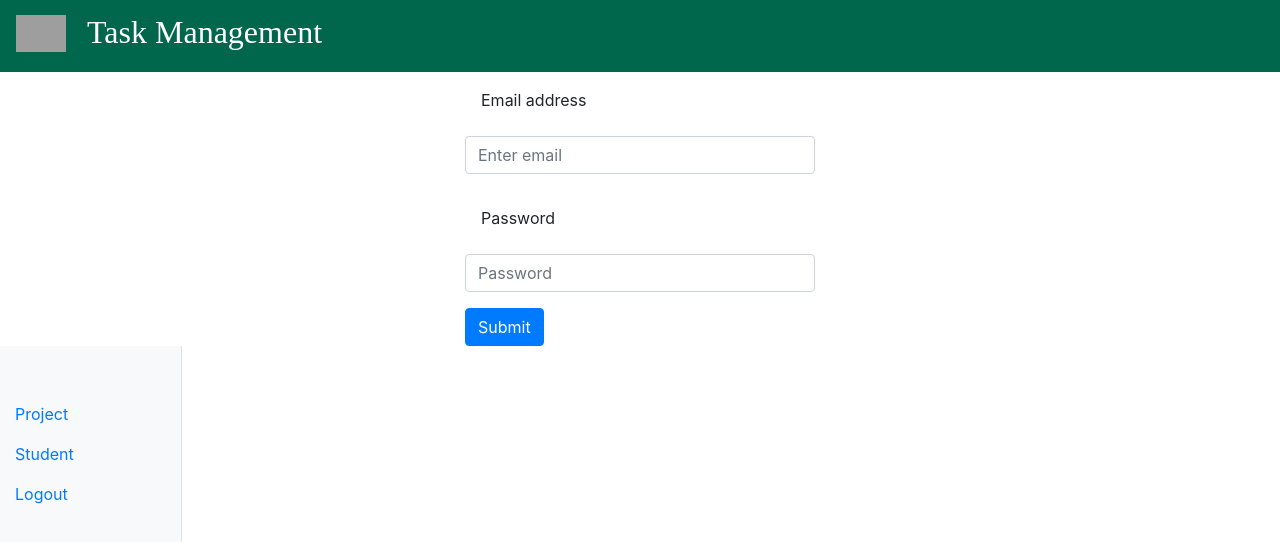
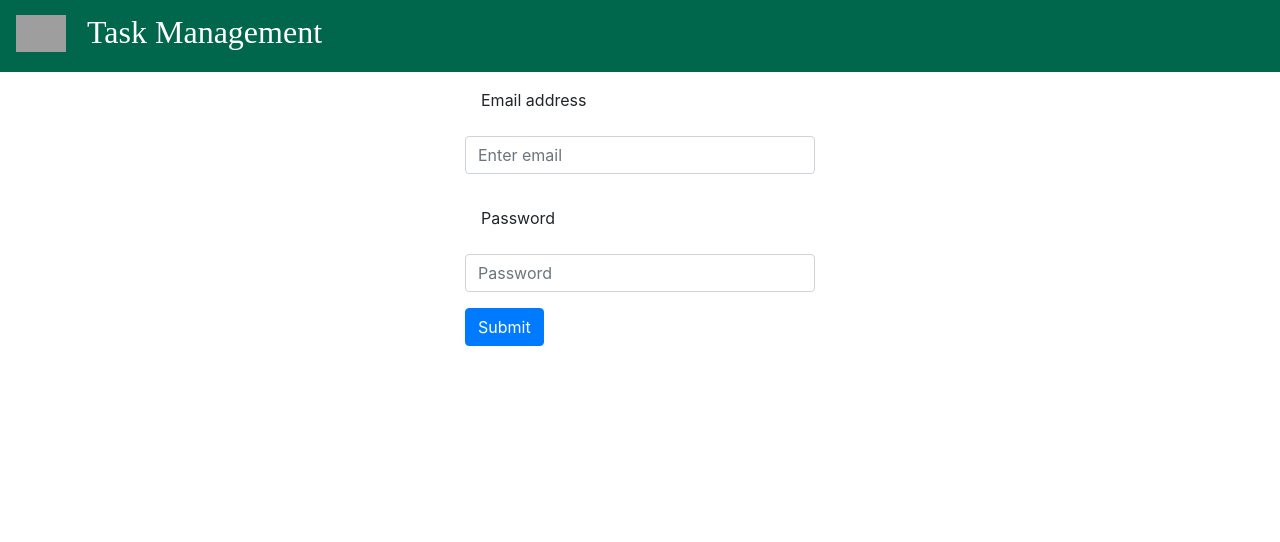
Before and after one commit to rohan6471/task-management-frontend, a React (Create React App) app in the folder task-management/: page / in a window 1280 px wide. Shown: the top 542 px of the page. Built offline with nearby package versions, Linux system fonts and the light colour scheme; grey boxes are pictures that could not be loaded.

Commit message:
updated file

```diff
--- a/task-management/src/App.js
+++ b/task-management/src/App.js
@@ -8,14 +8,15 @@ import Header from "./components/Header"
 
 function App() {
   return (
-    <Router>
+    <div></div>
+    // <Router>
 
-      <div>
-        <Header />
-        <br />
-      <Route path="/" exact component={Login} />
-      </div>
-    </Router>
+    //   <div>
+    //     <Header />
+    //     <br />
+    //   <Route path="/" exact component={Login} />
+    //   </div>
+    // </Router>
   );
 }
 
--- a/task-management/src/components/Dashboard.js
+++ b/task-management/src/components/Dashboard.js
@@ -1,7 +1,7 @@
 import React, { Component } from "react"
 import {Container, Row, Col, Card, Form, Button } from "react-bootstrap";
 import { withRouter } from "react-router";
-import Sidebar from "./sidebar.js";
+import Sidebar from "./Sidebar.js";
 import '../css/dashboard.css'
 
 class Dashboard extends Component {
--- a/task-management/src/components/Login.js
+++ b/task-management/src/components/Login.js
@@ -30,7 +30,7 @@ constructor(props){
    })
  };
  handleClick(event){
-  this.props.history.push('/Project');
+  this.props.history.push('/dashboard/Project');
 
     var payload={
     "email":this.state.username,
@@ -62,7 +62,7 @@ render() {
     return (
 <Container>
 <Row>
-    <Col></Col>
+    <Col ></Col>
     <Col >
     <Form>
   <Form.Group controlId="formBasicEmail">
@@ -80,7 +80,7 @@ render() {
 </Form>
 
     </Col>
-    <Col></Col>
+    <Col ></Col>
   </Row>
 </Container>
 );
--- a/task-management/src/components/Student.js
+++ b/task-management/src/components/Student.js
@@ -1,6 +1,5 @@
 import React, { Component } from "react"
-import {Container, Row, Col, Card, Form, Button } from "react-bootstrap";
-import { withRouter } from "react-router";
+
 
 
 class Student extends Component {
--- a/task-management/src/components/sidebar.js
+++ b/task-management/src/components/sidebar.js
@@ -20,10 +20,10 @@ const Side = props => {
             >
                 <div className="sidebar-sticky"></div>
             <Nav.Item>
-                <Nav.Link href="/project">Project</Nav.Link>
+                <Nav.Link href="/dashboard/project">Project</Nav.Link>
             </Nav.Item>
             <Nav.Item>
-                <Nav.Link href="/student" eventKey="link-1">Student</Nav.Link>
+                <Nav.Link href="/dashboard/student" eventKey="link-1">Student</Nav.Link>
             </Nav.Item>
             <Nav.Item>
                 <Nav.Link eventKey="link-2">Logout</Nav.Link>
--- a/task-management/src/css/dashboard.css
+++ b/task-management/src/css/dashboard.css
@@ -8,6 +8,7 @@
     padding: 48px 0 0;
     box-shadow: inset -1px 0 0 rgba(0, 0, 0, .1);
 }
+
 #sidebar-wrapper{
     min-height: 100vh !important;
     width: 100vw;
--- a/task-management/src/css/login.css
+++ b/task-management/src/css/login.css
@@ -18,3 +18,9 @@ label{
 .login-label{
     padding-left:90px !important;
 }
+.form{
+    border-width: thin !important;
+    border-color: black !important;
+    padding: 1em !important;
+    border-style: solid !important;
+}
--- a/task-management/src/index.js
+++ b/task-management/src/index.js
@@ -11,7 +11,7 @@ import * as serviceWorker from './serviceWorker';
 import {Container, Row, Col, Card, Form, Button } from "react-bootstrap";
 import {BrowserRouter as Router,Route} from 'react-router-dom';
 import 'bootstrap/dist/css/bootstrap.min.css';
-import Sidebar from "./components/sidebar.js";
+import Sidebar from "./components/Sidebar.js";
 import './css/dashboard.css'
 
 ReactDOM.render(
@@ -22,13 +22,14 @@ ReactDOM.render(
       <Container fluid>
             <Row>
                 <Col xs={2} id="sidebar-wrapper">
-                  <Sidebar />
+                <Route  path="/dashboard" component={Sidebar}/>
+
                 </Col>
                 <Col  xs={10} id="page-content-wrapper">
 
       <Route exact path="/Dashboard" component={Dashboard}/>
-      <Route exact path="/project" component={Project}/>
-      <Route exact path="/student" component={Student}/>
+      <Route exact path="/dashboard/project" component={Project}/>
+      <Route exact path="/dashboard/student" component={Student}/>
 
                 </Col>
             </Row>
```
Also changed, not shown: 1 other file (tests, documents, lock files or other folders).
